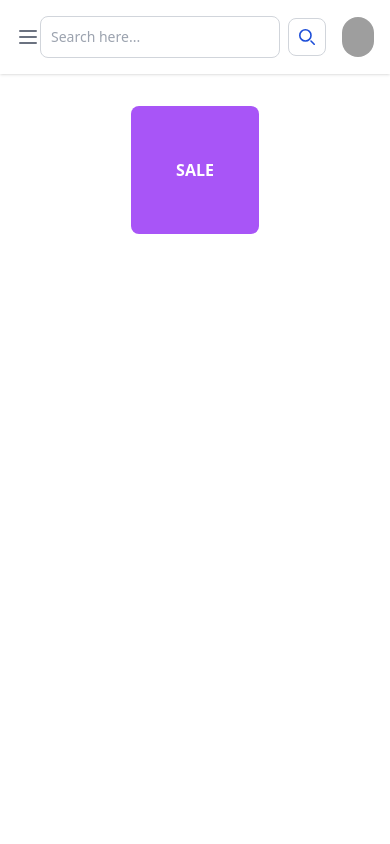
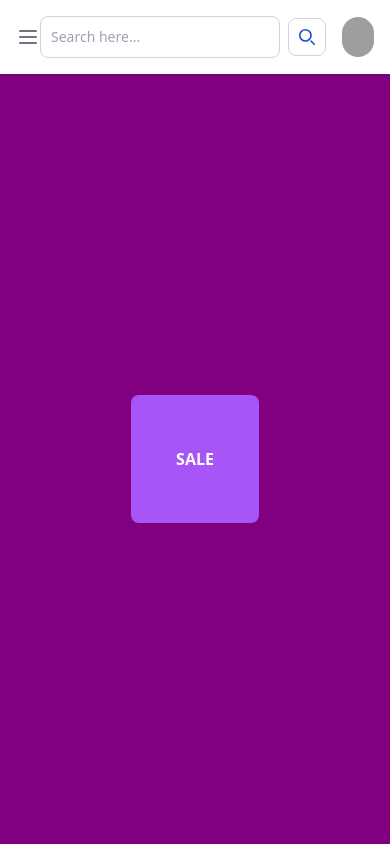
Before and after one commit to INTEL-ONBOARD/webApp_LMS, a Java web app: page /webApp_war/admin in a window 390 px wide. Run offline with Tomcat 11, a stand-in JSP engine, Linux system fonts and the light colour scheme; some libraries are stand-ins or nearby versions; grey boxes are pictures that could not be loaded.

Commit message:
all pages done and responsive

```diff
--- a/src/main/webapp/views/admin/dashboard.jsp
+++ b/src/main/webapp/views/admin/dashboard.jsp
@@ -7,29 +7,27 @@
     <link href="https://cdn.jsdelivr.net/npm/tailwindcss@2.2.19/dist/tailwind.min.css" rel="stylesheet">
     <script src="https://cdn.tailwindcss.com"></script>
     <style>
-        /* Add this to ensure the sidebar takes full height on small screens */
         .h-full { height: 100%; }
+        .bg-colour-purple { background-color: purple; }
     </style>
 </head>
-<body class="bg-gray-1000 font-sans leading-normal tracking-normal">
+<body class="bg-colour-purple font-sans leading-normal tracking-normal">
 <div class="flex h-screen">
-
     <jsp:include page="../sections/sideBar.jsp" />
     <div class="flex-1 flex flex-col">
         <jsp:include page="../sections/header.jsp" />
-        <main class="p-8" id="main-content">
-            <!-- <h2 class="text-center text-2xl">Home Tab</h2> -->
+        <main class="p-8 flex-1" id="main-content">
             <div class="flex justify-center items-center h-full" id="sales">
                 <!-- 1st page -->
-                <div class="bg-purple-500 rounded-lg flex justify-center items-center w-32 h-32" id="sale">
+                <div class="bg-purple-500 rounded-lg flex justify-center items-center w-32 h-32 cursor-pointer" id="sale">
                     <span class="text-white font-bold" onclick="firstFunction()">SALE</span>
                 </div>
                 <!-- 2nd page -->
                 <div class="flex flex-col items-center justify-center h-full" id="pack">
                     <h2 class="text-black text-3xl mb-8">SELECT A PACKAGE</h2>
-                    <div class="flex space-x-4">
+                    <div class="grid grid-cols-1 sm:grid-cols-2 md:grid-cols-4 gap-4">
                         <!-- Card 1 -->
-                        <div class="bg-gradient-to-b from-yellow-400 to-yellow-500 rounded-xl shadow-lg p-6 text-center w-48 h-64 flex flex-col justify-between">
+                        <div class="bg-gradient-to-b from-yellow-400 to-yellow-500 rounded-xl shadow-lg p-6 text-center flex flex-col justify-between w-48 h-64 mx-auto sm:mx-0">
                             <div>
                                 <h3 class="text-gray-800 font-bold">Basic Package</h3>
                                 <p class="text-4xl text-gray-800 mt-2">5KG</p>
@@ -79,52 +77,49 @@
                     </div>
                 </div>
                 <!-- 3rd page -->
-                <div class="flex flex-col" style="background-color: #9d26fe; padding: 20px; border-radius: 10px; box-shadow: 0 0 15px rgba(0, 0, 0, 0.2); width: auto; height: 800px;" id="details">
-                    <h2 style="text-align: center;">Provide User Information</h2>
-                    <div style="margin-bottom: 15px;">
-                        <label for="customerName" style="display: block; margin-bottom: 5px;">Customer Name</label>
-                        <input type="text" id="customerName" placeholder="Mr. Kamal Rathna" style="width: 100%; padding: 10px; border: none; border-radius: 5px;">
+                <div class="flex flex-col bg-purple-600 p-8 rounded-lg shadow-md w-full max-w-md mx-auto" id="details">
+                    <h2 class="text-center text-white mb-4">Provide User Information</h2>
+                    <div class="mb-4">
+                        <label for="customerName" class="block text-white mb-2">Customer Name</label>
+                        <input type="text" id="customerName" class="w-full p-2 border-none rounded" placeholder="Mr. Kamal Rathna">
                     </div>
-                    <div style="margin-bottom: 15px;">
-                        <label for="priorityLevel" style="display: block; margin-bottom: 5px;">Priority Level</label>
-                        <select id="priorityLevel" style="width: 100%; padding: 10px; border: none; border-radius: 5px;">
+                    <div class="mb-4">
+                        <label for="priorityLevel" class="block text-white mb-2">Priority Level</label>
+                        <select id="priorityLevel" class="w-full p-2 border-none rounded">
                             <option>Average</option>
                             <option>High</option>
                             <option>Low</option>
                         </select>
                     </div>
-                    <div style="margin-bottom: 15px;">
-                        <label for="mobileNumber" style="display: block; margin-bottom: 5px;">Mobile Number</label>
-                        <input type="text" id="mobileNumber" placeholder="078 5934123" style="width: 100%; padding: 10px; border: none; border-radius: 5px;">
+                    <div class="mb-4">
+                        <label for="mobileNumber" class="block text-white mb-2">Mobile Number</label>
+                        <input type="text" id="mobileNumber" class="w-full p-2 border-none rounded" placeholder="078 5934123">
                     </div>
-                    <div style="margin-bottom: 15px;">
-                        <label style="display: block; margin-bottom: 5px;">Customer Type</label>
-                        <div style="display: flex; justify-content: space-between;">
-                            <input type="radio" id="regular" name="customerType" style="display: none;">
-                            <label for="regular" style="flex: 1; text-align: center; background-color: white; color: #8c14fc; padding: 10px; border-radius: 5px; cursor: pointer;">Regular</label>
-                            <input type="radio" id="longTime" name="customerType" style="display: none;">
-                            <label for="longTime" style="flex: 1; text-align: center; background-color: white; color: #8c14fc; padding: 10px; border-radius: 5px; cursor: pointer;">Long time</label>
-                            <input type="radio" id="shortTime" name="customerType" style="display: none;">
-                            <label for="shortTime" style="flex: 1; text-align: center; background-color: white; color: #8c14fc; padding: 10px; border-radius: 5px; cursor: pointer;">Short time</label>
+                    <div class="mb-4">
+                        <label class="block text-white mb-2">Customer Type</label>
+                        <div class="flex justify-between">
+                            <label for="regular" class="flex-1 text-center bg-white text-purple-600 p-2 rounded cursor-pointer mx-1">Regular</label>
+                            <label for="longTime" class="flex-1 text-center bg-white text-purple-600 p-2 rounded cursor-pointer mx-1">Long time</label>
+                            <label for="shortTime" class="flex-1 text-center bg-white text-purple-600 p-2 rounded cursor-pointer mx-1">Short time</label>
                         </div>
                     </div>
-                    <div style="margin-bottom: 15px;">
-                        <label for="pickupDate" style="display: block; margin-bottom: 5px;">Select a Date</label>
-                        <button id="pickupDate" style="width: 100%; padding: 10px; border: none; border-radius: 5px; background-color: white; color: #8c14fc; cursor: pointer;">Select Pickup Date</button>
+                    <div class="mb-4">
+                        <label for="pickupDate" class="block text-white mb-2">Select a Date</label>
+                        <button id="pickupDate" class="w-full p-2 border-none rounded bg-white text-purple-600 cursor-pointer">Select Pickup Date</button>
                     </div>
-                    <div style="display: flex; justify-content: space-between;">
-                        <button style="width: 48%; padding: 10px; border: none; border-radius: 5px; background-color: white; color: #8c14fc; cursor: pointer;">Back</button>
-                        <button style="width: 48%; padding: 10px; border: none; border-radius: 5px; background-color: white; color: #8c14fc; cursor: pointer;" onclick="fourthFunction()">Next</button>
+                    <div class="flex justify-between">
+                        <button class="w-48 p-2 bg-white text-purple-600 rounded cursor-pointer">Back</button>
+                        <button class="w-48 p-2 bg-white text-purple-600 rounded cursor-pointer" onclick="fourthFunction()">Next</button>
                     </div>
                 </div>
                 <!-- 4th page -->
-                <div style="text-align: center; background-color: #9B30FF; color: white; display: flex; justify-content: center; align-items: center; height: 100vh; margin: 0; font-family: Arial, sans-serif;" id="bill">
-                    <h1>Place Order?</h1>
-                    <div style="font-size: 48px; margin: 20px 0;">LKR 550.00</div>
-                    <p>Total Amount</p>
-                    <div style="display: flex; justify-content: center; gap: 20px;">
-                        <button style="padding: 10px 20px; font-size: 16px; border: none; border-radius: 25px; cursor: pointer; background-color: transparent; color: white; border: 1px solid white;">Back</button>
-                        <button style="padding: 10px 20px; font-size: 16px; border: none; border-radius: 25px; cursor: pointer; background-color: white; color: #9B30FF;">Done</button>
+                <div class="text-center bg-purple-700 text-white flex flex-col justify-center items-center h-full p-8" id="bill">
+                    <h1 class="text-2xl mb-4">Place Order?</h1>
+                    <div class="text-4xl mb-4">LKR 550.00</div>
+                    <p class="mb-4">Total Amount</p>
+                    <div class="flex justify-center gap-4">
+                        <button class="px-6 py-2 bg-transparent border border-white rounded-full">Back</button>
+                        <button class="px-6 py-2 bg-white text-purple-700 rounded-full">Done</button>
                     </div>
                 </div>
             </div>
@@ -174,7 +169,7 @@
     var two = document.getElementById("pack");
     var three = document.getElementById("details");
     var four = document.getElementById("bill");
-    one.style.display = "Visible";
+    one.style.display = "flex";
     two.style.display = "none";
     three.style.display = "none";
     four.style.display = "none";
@@ -210,7 +205,6 @@
         three.style.display = "none";
         four.style.display = "flex";
     }
-
 </script>
 </body>
 </html>
```
Lines whose indentation alone changed are shown as unchanged.
